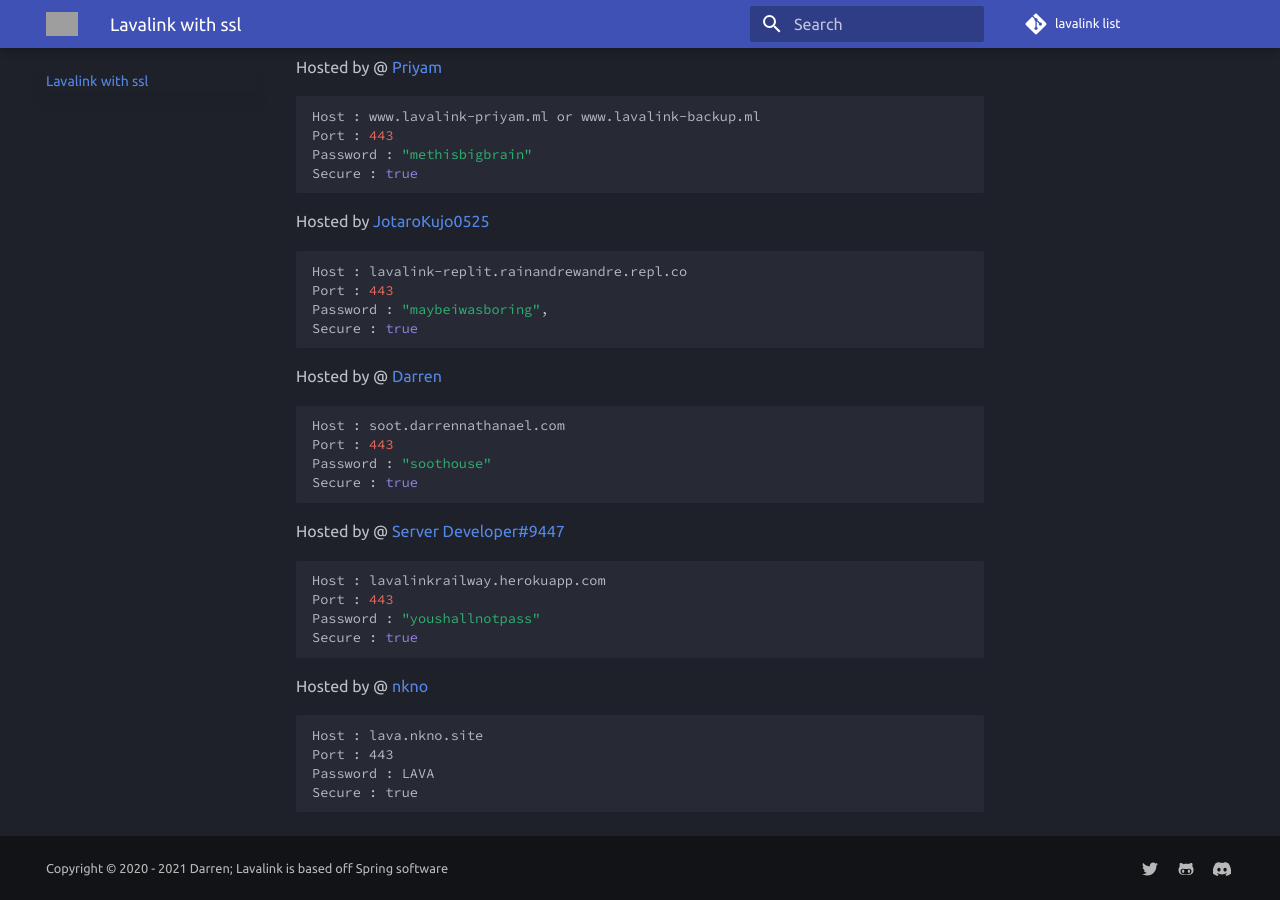
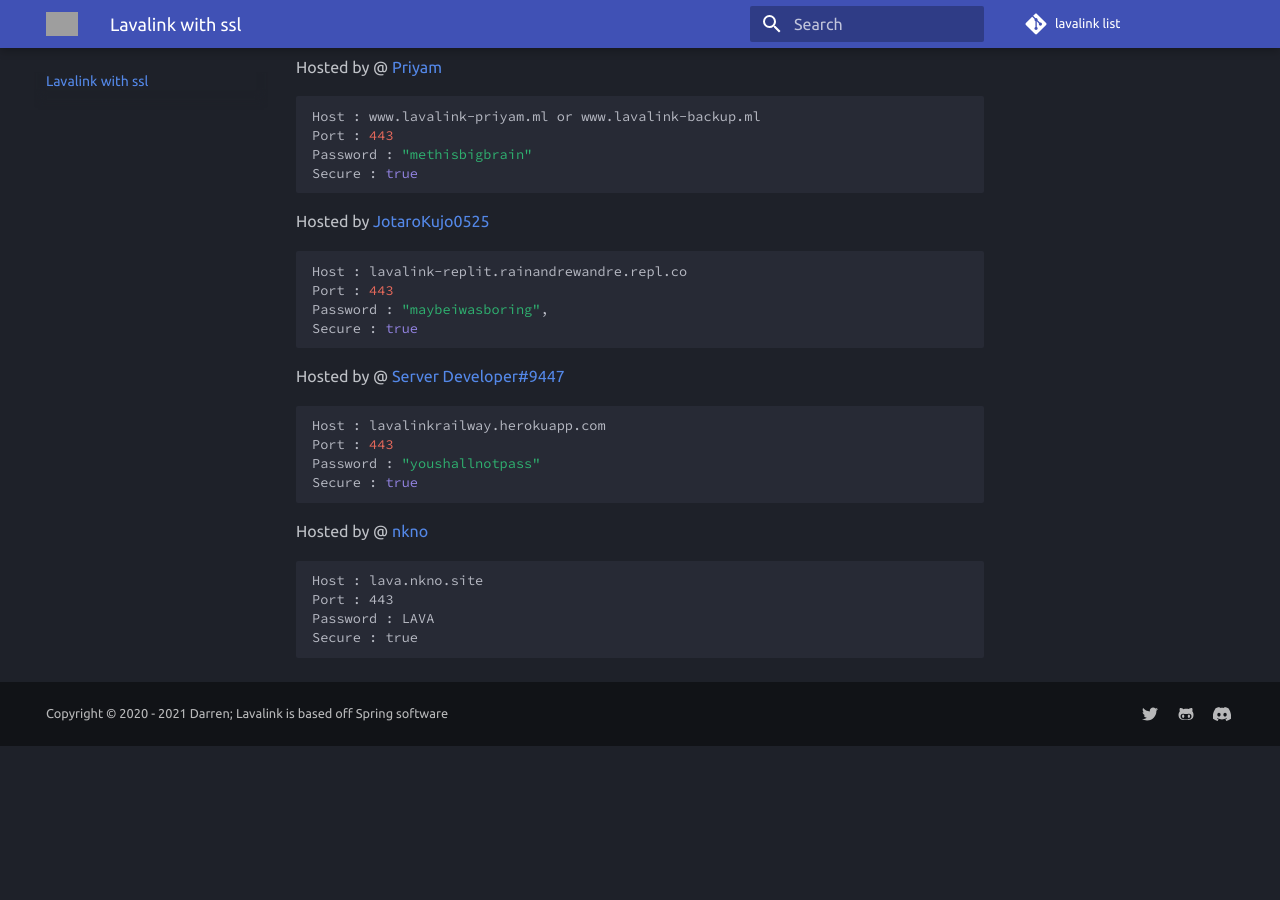
Before and after one commit to DarrenOfficial/lavalink-list, an MkDocs documentation site: the page built from docs/SSL/lavalink-with-ssl.md, in a window 1280 px wide and 900 px high, scrolled down 663 px. Built offline with MkDocs 1.6.1 and Material for MkDocs 9.7.7, drawn with Linux system fonts in a browser that asks for light colours; comment, search, counter and statistics services are not loaded; after the commit the page ends 1409 px from its top, so only the background shows below that; grey boxes are pictures that could not be loaded.

Commit message:
Update lavalink-with-ssl.md

````diff
--- a/docs/SSL/lavalink-with-ssl.md
+++ b/docs/SSL/lavalink-with-ssl.md
@@ -35,13 +35,7 @@ Port : 443
 Password : "maybeiwasboring",
 Secure : true
 ```
-Hosted by @ [Darren](https://discord.darrennathanael.com)
-```bash
-Host : soot.darrennathanael.com
-Port : 443
-Password : "soothouse"
-Secure : true
-```
+
 Hosted by @ [Server Developer#9447](https://duck.is-a.dev)
 ```bash
 Host : lavalinkrailway.herokuapp.com
````
